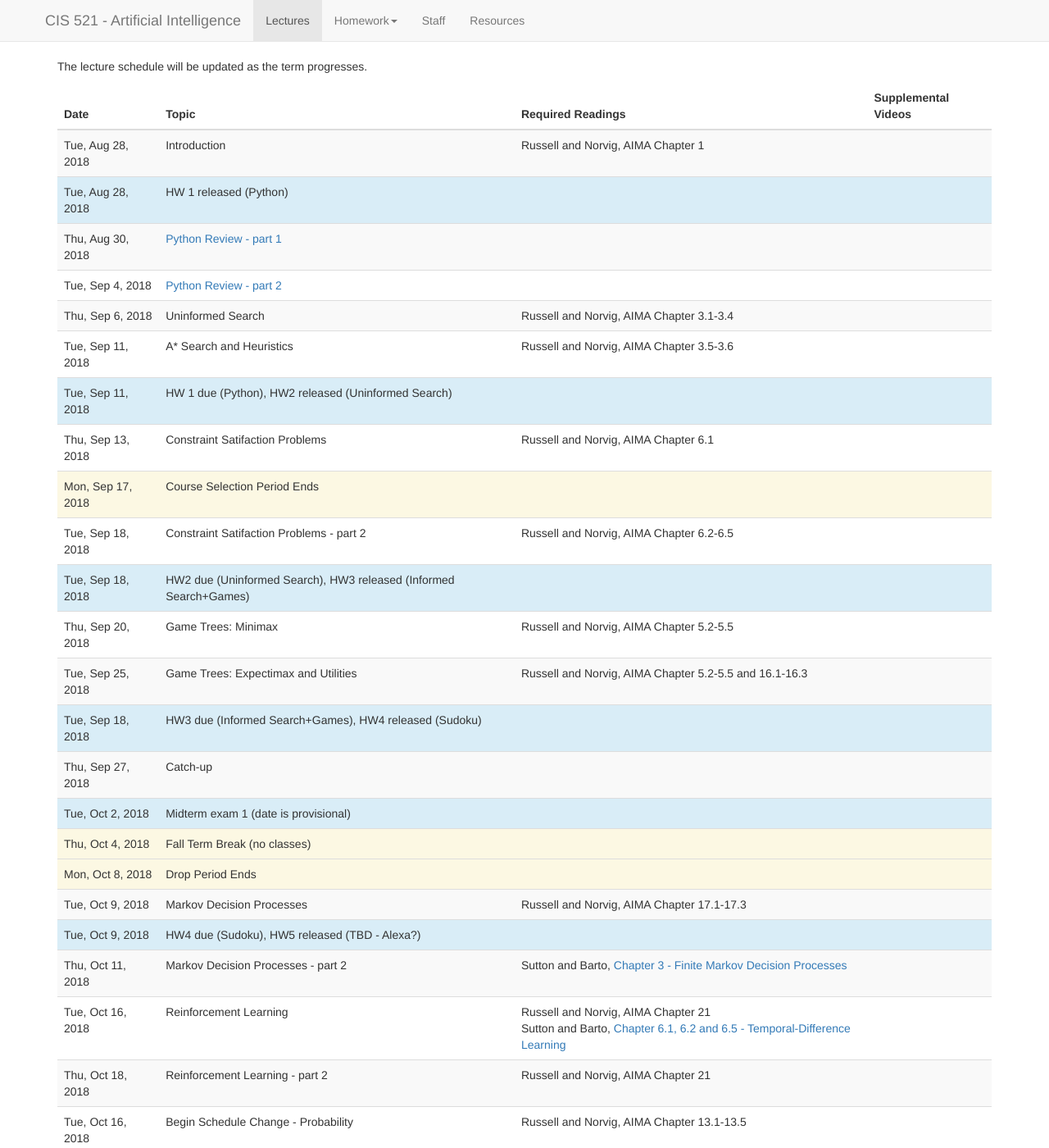
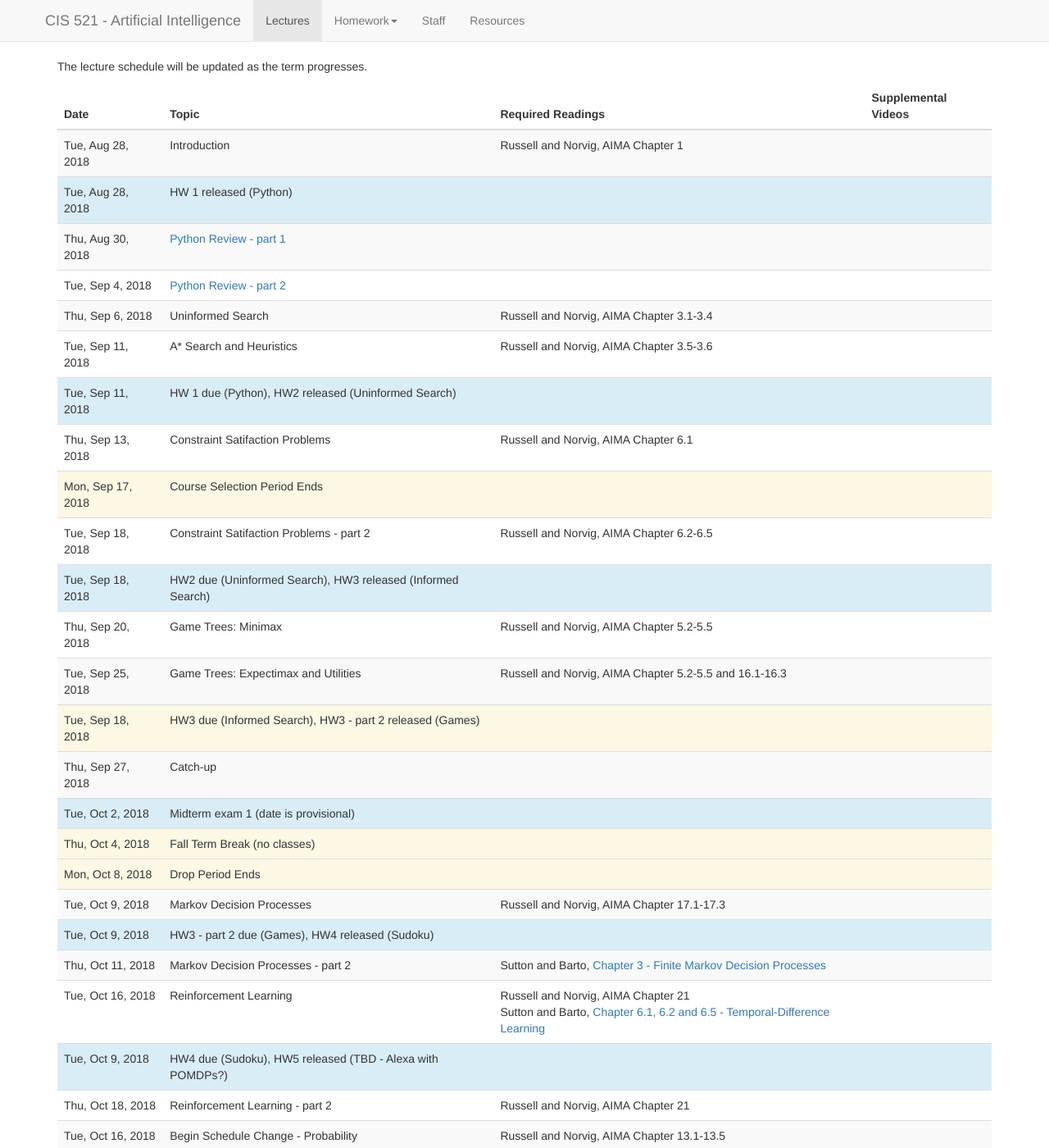
Before and after one commit to artificial-intelligence-class/artificial-intelligence-class.github.io, a Jekyll site: the page built from lectures.md, in a window 1280 px wide and 1400 px high. Shown: the whole window at 82% size. Built offline with Jekyll 4.4.1, drawn with Linux system fonts in a browser that asks for light colours; nearby versions of some CDN libraries; a script that is not in the unit is left out.

Commit message:
HW schedule

```diff
--- a/_data/lectures.yaml
+++ b/_data/lectures.yaml
@@ -69,7 +69,7 @@
       optional: false
 -
   date: 2018-09-18
-  title:  HW2 due (Uninformed Search), HW3 released (Informed Search+Games)
+  title:  HW2 due (Uninformed Search), HW3 released (Informed Search)
   type: exam
 -
   date: 2018-09-20
@@ -91,8 +91,8 @@
       optional: false
 -
   date: 2018-09-18
-  title:  HW3 due (Informed Search+Games), HW4 released (Sudoku)
-  type: exam
+  title:  HW3 due (Informed Search), HW3 - part 2 released (Games)
+  type: examsub
 -
   date: 2018-09-27
   slides:
@@ -120,7 +120,7 @@
       optional: false
 -
   date: 2018-10-09
-  title:  HW4 due (Sudoku), HW5 released (TBD - Alexa?)
+  title:  HW3 - part 2 due (Games), HW4 released (Sudoku)
   type: exam
 -
   date: 2018-10-11
@@ -149,6 +149,11 @@
       title: Chapter 6.1, 6.2 and 6.5 - Temporal-Difference Learning
       authors: Sutton and Barto
       url: https://drive.google.com/file/d/1xeUDVGWGUUv1-ccUMAZHJLej2C7aAFWY/view
+
+-
+  date: 2018-10-09
+  title:  HW4 due (Sudoku), HW5 released (TBD - Alexa with POMDPs?)
+  type: exam
 -
   date: 2018-10-18
   slides:
```
